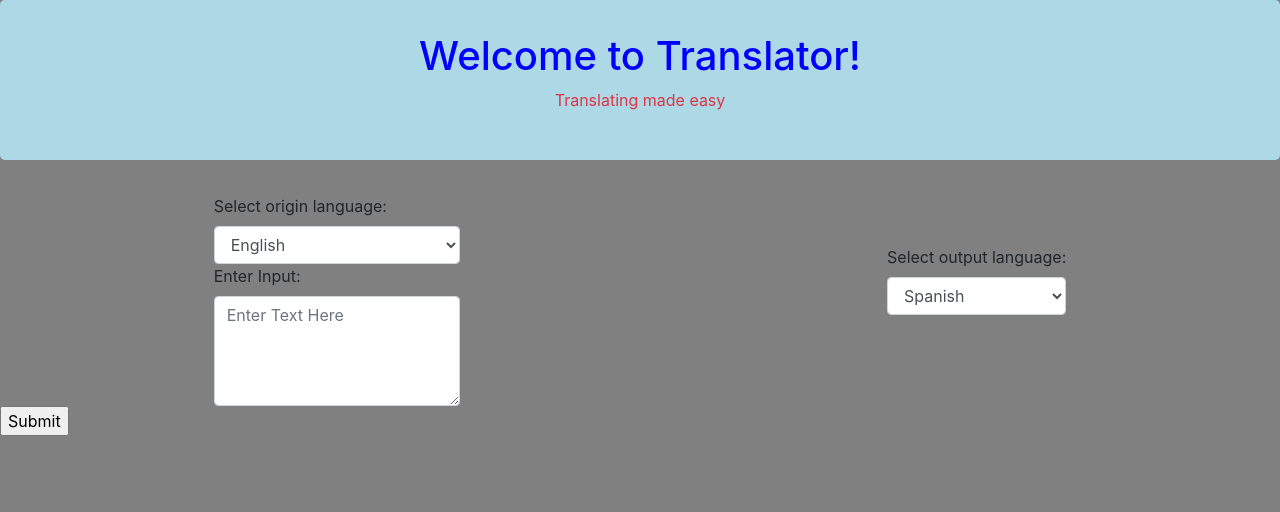
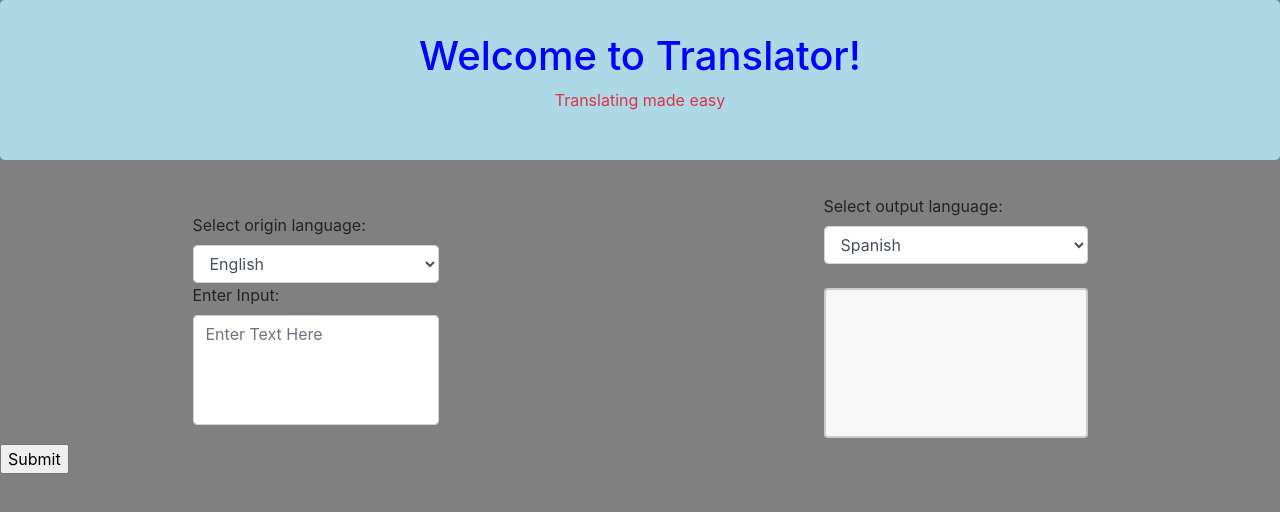
Before and after one commit to afuentes09651/translator, a React (Create React App) app: page / in a window 1280 px wide. Shown: the top 512 px of the page. Built offline with nearby package versions, Linux system fonts and the light colour scheme.

Commit message:
Output textarea
changed the output to be a textarea. This allows things to be more uniform

```diff
--- a/src/components/Input.js
+++ b/src/components/Input.js
@@ -76,7 +76,7 @@ function Input(){
 
           <br />
 
-        <p>{output}</p>
+        <textarea value={output}/>
     </fieldset>
   </div>
       <input type='submit' value='Submit'/>
--- a/src/styles/app.css
+++ b/src/styles/app.css
@@ -22,3 +22,14 @@
 body{
   background-color: grey;
 }
+
+textarea {
+  width: 100%;
+  height: 150px;
+  padding: 12px 20px;
+  box-sizing: border-box;
+  border: 2px solid #ccc;
+  border-radius: 4px;
+  background-color: #f8f8f8;
+  resize: none;
+}
```
